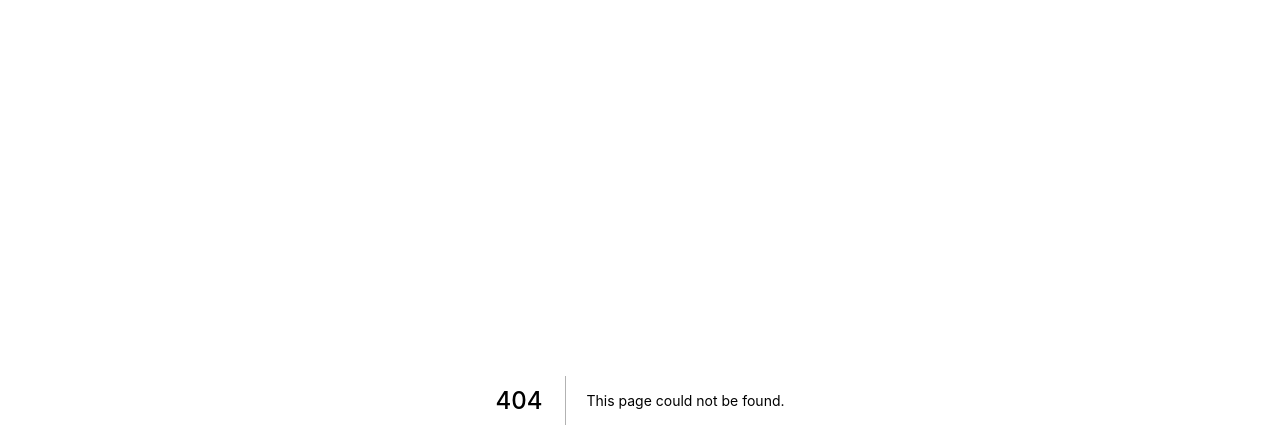
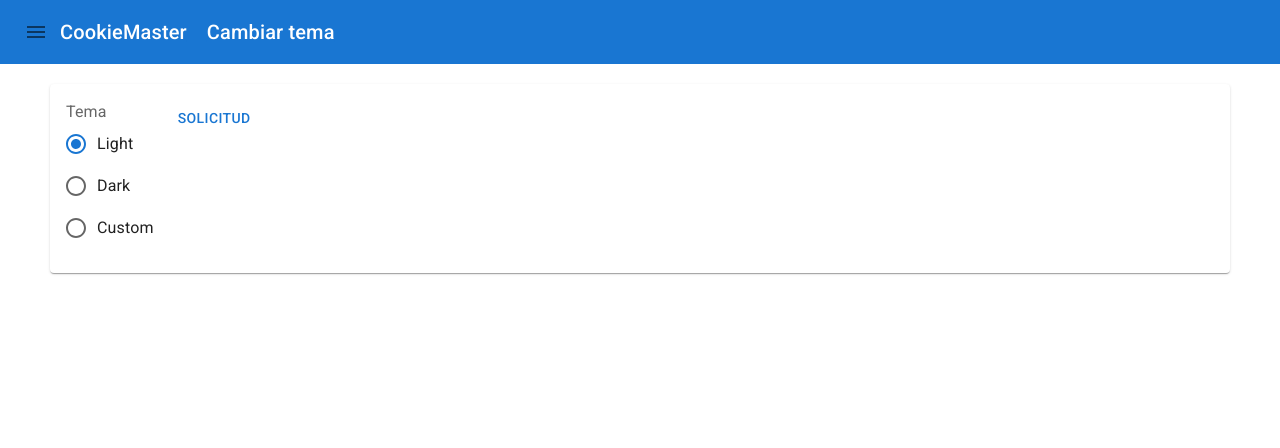
Before and after one commit to IgnacioArmandUgon/cookie-master, a Next.js app: page /theme-changer in a window 1280 px wide. Before the commit this address had no page. Shown: the top 448 px of the page. Built offline with nearby package versions, Linux system fonts and the light colour scheme.

Commit message:
Agregada validación a las cookies

```diff
--- /dev/null
+++ b/components/layouts/Layout.tsx
@@ -0,0 +1,17 @@
+import Head from 'next/head';
+import React, { FC } from 'react';
+import Navbar from '../ui/Navbar';
+
+const Layout: FC = ({ children }) => {
+  return (
+    <>
+      {/* <Head></Head> */}
+      <nav>
+        <Navbar />
+      </nav>
+      <main style={{ padding: '20px 50px' }}>{children}</main>
+    </>
+  );
+};
+
+export default Layout;
--- /dev/null
+++ b/components/layouts/index.ts
@@ -0,0 +1 @@
+export * from './Layout';
--- /dev/null
+++ b/components/ui/Navbar.tsx
@@ -0,0 +1,34 @@
+import React from 'react';
+import NextLink from 'next/link';
+import { AppBar, IconButton, Toolbar, Link } from '@mui/material';
+import { MenuOutlined } from '@mui/icons-material';
+import Typography from '@mui/material/Typography';
+
+const Navbar = () => {
+  return (
+    <AppBar position='sticky' elevation={0}>
+      <Toolbar>
+        <IconButton size='large' edge={'start'}>
+          <MenuOutlined />
+        </IconButton>
+        <NextLink href={'/'} passHref>
+          <Link>
+            <Typography variant='h6' color={'white'}>
+              CookieMaster
+            </Typography>
+          </Link>
+        </NextLink>
+        <div style={{ width: '20px' }}></div>
+        <NextLink href={'/theme-changer'} passHref>
+          <Link>
+            <Typography variant='h6' color={'white'}>
+              Cambiar tema
+            </Typography>
+          </Link>
+        </NextLink>
+      </Toolbar>
+    </AppBar>
+  );
+};
+
+export default Navbar;
--- /dev/null
+++ b/components/ui/index.ts
@@ -0,0 +1 @@
+export * from './Navbar';
--- /dev/null
+++ b/pages/_document.tsx
@@ -0,0 +1,33 @@
+import Document, {
+  Html,
+  Head,
+  Main,
+  NextScript,
+  DocumentContext,
+} from 'next/document';
+
+class MyDocument extends Document {
+  static async getInitialProps(ctx: DocumentContext) {
+    const initialProps = await Document.getInitialProps(ctx);
+
+    return initialProps;
+  }
+
+  render() {
+    return (
+      <Html>
+        <Head />
+        <link
+          rel='stylesheet'
+          href='https://fonts.googleapis.com/css?family=Roboto:300,400,500,700&display=swap'
+        />
+        <body>
+          <Main />
+          <NextScript />
+        </body>
+      </Html>
+    );
+  }
+}
+
+export default MyDocument;
--- /dev/null
+++ b/pages/theme-changer.tsx
@@ -0,0 +1,87 @@
+import React, { ChangeEvent, useState, useEffect, FC } from 'react';
+import { GetServerSideProps } from 'next';
+import {
+  Button,
+  Card,
+  CardContent,
+  FormControl,
+  FormControlLabel,
+  FormLabel,
+  Radio,
+  RadioGroup,
+} from '@mui/material';
+import Layout from '../components/layouts/Layout';
+import Cookies from 'js-cookie';
+import axios from 'axios';
+
+interface Props {
+  theme: string;
+}
+
+const ThemeChangerPage: FC<Props> = ({ theme }) => {
+  const [currentTheme, setCurrentTheme] = useState('light');
+
+  const onThemeChange = (e: ChangeEvent<HTMLInputElement>) => {
+    const theme = e.target.value;
+    setCurrentTheme(theme);
+    localStorage.setItem('theme', theme);
+    Cookies.set('theme', theme);
+  };
+  useEffect(() => {
+    localStorage.setItem('theme', currentTheme);
+    Cookies.set('theme', currentTheme);
+
+    console.log('Cookies', Cookies.get('theme'));
+  }, [currentTheme]);
+
+  const onClick = async () => {
+    const { data } = await axios.get('/api/hello');
+    console.log(data);
+  };
+  return (
+    <Layout>
+      <Card color='blue'>
+        <CardContent>
+          <FormControl>
+            <FormLabel>Tema</FormLabel>
+            <RadioGroup
+              value={currentTheme}
+              onChange={(e) => onThemeChange(e)}
+            >
+              <FormControlLabel
+                value={'light'}
+                control={<Radio />}
+                label='Light'
+              />
+              <FormControlLabel
+                value={'dark'}
+                control={<Radio />}
+                label='Dark'
+              />
+              <FormControlLabel
+                value={'custom'}
+                control={<Radio />}
+                label='Custom'
+              />
+            </RadioGroup>
+          </FormControl>
+          <Button onClick={() => onClick()}>Solicitud</Button>
+        </CardContent>
+      </Card>
+    </Layout>
+  );
+};
+
+//getServerSideProps convierte el componente de statica a Server side rendering
+export const getServerSideProps: GetServerSideProps = async (ctx) => {
+  const { theme = 'light' } = ctx.req.cookies;
+
+  const validThemes = ['light', 'dark', 'custom'];
+  return {
+    props: {
+      theme: validThemes.includes(theme) ? theme : 'dark',
+    },
+  };
+};
+
+export default ThemeChangerPage;
```
Also changed, not shown: pages/about.tsx (added, +7 -0 lines), pages/contact.tsx (added, +7 -0 lines).
